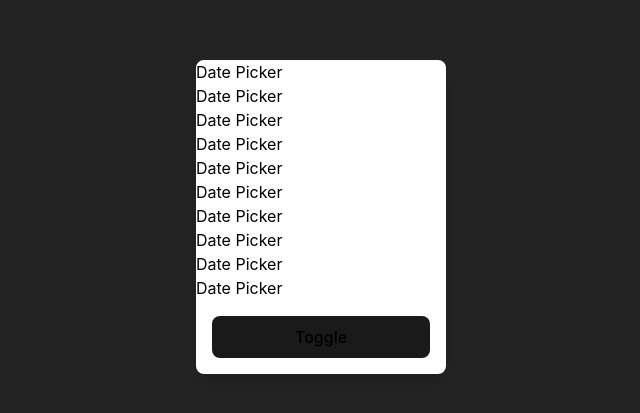
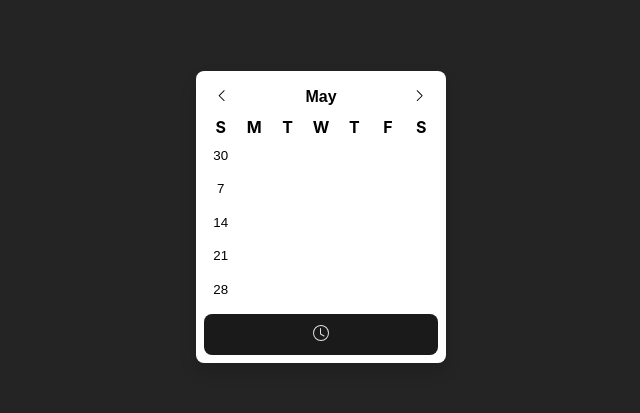
Before and after one commit to robinsonmax/DatePickerTest, a React (Vite) app: page / in a window 1280 px wide. Shown: the part 183-596 px from the top of the page, without its empty margins (319-959 px from the left). Built offline with nearby package versions, Linux system fonts and the light colour scheme.

Commit message:
🧑🏼‍💻 just committing where I'm at

```diff
--- a/package.json
+++ b/package.json
@@ -11,6 +11,7 @@
   },
   "dependencies": {
     "react": "^18.2.0",
+    "react-bootstrap-icons": "^1.10.3",
     "react-dom": "^18.2.0",
     "sass": "^1.62.1"
   },
--- a/src/DatePicker.module.scss
+++ b/src/DatePicker.module.scss
@@ -1,29 +1,91 @@
+$padding: 8px;
+$title-height: 36px;
+$transition-duration: 0.3s;
+
 .container {
   background: white;
-  color: black;
   width: 250px;
+  box-shadow: 0 0.5rem 1rem rgba(0 0 0 / 16%);
   border-radius: 0.5rem;
-  box-shadow: 0 0.5rem 1rem rgba(0 0 0 / 16%);
+  overflow: hidden;
+  user-select: none;
+  cursor: default;
+
+  table {
+    width: 100%;
+    border-collapse: collapse;
+    td,
+    th {
+      padding: 0;
+      width: 14.2857%;
+      text-align: center;
+    }
+    button {
+      background: transparent;
+      padding: 0;
+      border-radius: 4px;
+      cursor: pointer;
+      &:hover {
+        background: #eee;
+      }
+    }
+    td button {
+      aspect-ratio: 1 / 1;
+      width: 100%;
+    }
+  }
 }
 
 .sectionContainer {
   display: grid;
   grid-template-rows: 0fr;
-  transition: grid-template-rows 0.3s;
+  transition: grid-template-rows $transition-duration;
+  @media (prefers-reduced-motion) {
+    transition: none;
+  }
 
   &.expand {
     grid-template-rows: 1fr;
   }
 }
 
-.section {
+.dateSection,
+.timeSection {
   overflow: hidden;
+  & > div {
+    padding: $padding;
+  }
+}
+
+.dateSection > div {
+  padding-bottom: 0;
+}
+.timeSection > div {
+  padding-top: 0;
 }
 
 .switch {
-  padding: 1rem;
+  padding: $padding;
 
   button {
     width: 100%;
   }
 }
+
+.tableTitle {
+  width: 100%;
+  display: flex;
+
+  & > * {
+    height: $title-height;
+  }
+  .icon {
+    aspect-ratio: 1 / 1;
+  }
+  .title {
+    flex-grow: 1;
+    font-weight: bold;
+    font-size: 1em;
+    margin-inline: $padding;
+  }
+}
--- a/src/DatePicker.tsx
+++ b/src/DatePicker.tsx
@@ -1,52 +1,93 @@
 import { useState } from "react";
 import styles from "./DatePicker.module.scss";
+import {
+  Calendar2Event,
+  ChevronLeft,
+  ChevronRight,
+  Clock,
+} from "react-bootstrap-icons";
 
 enum States {
-  Date,
+  Month,
+  Year,
+  Decade,
   Time,
 }
 
 export default function DatePicker() {
-  const [state, setState] = useState<States>(States.Date);
+  const [state, setState] = useState<States>(States.Month);
+
+  const isDateView = state !== States.Time;
 
   return (
     <div className={styles.container}>
       <div
         className={`${styles.sectionContainer} ${
-          state === States.Date ? styles.expand : ""
+          isDateView ? styles.expand : ""
         }`}
       >
-        <div className={styles.section}>
-          Date Picker
-          <br />
-          Date Picker
-          <br />
-          Date Picker
-          <br />
-          Date Picker
-          <br />
-          Date Picker
-          <br />
-          Date Picker
-          <br />
-          Date Picker
-          <br />
-          Date Picker
-          <br />
-          Date Picker
-          <br />
-          Date Picker
+        <div className={styles.dateSection}>
+          <div>
+            <table>
+              <thead>
+                <tr>
+                  <th colSpan={7}>
+                    <Title text="May" />
+                  </th>
+                </tr>
+                <tr>
+                  <th>S</th>
+                  <th>M</th>
+                  <th>T</th>
+                  <th>W</th>
+                  <th>T</th>
+                  <th>F</th>
+                  <th>S</th>
+                </tr>
+              </thead>
+              <tbody>
+                <tr>
+                  <td>
+                    <button>30</button>
+                  </td>
+                </tr>
+                <tr>
+                  <td>
+                    <button>7</button>
+                  </td>
+                </tr>
+                <tr>
+                  <td>
+                    <button>14</button>
+                  </td>
+                </tr>
+                <tr>
+                  <td>
+                    <button>21</button>
+                  </td>
+                </tr>
+                <tr>
+                  <td>
+                    <button>28</button>
+                  </td>
+                </tr>
+              </tbody>
+            </table>
+          </div>
         </div>
       </div>
-      <div className={styles.switch}>
+      <div
+        className={`${styles.switch} ${isDateView ? styles.date : styles.time}`}
+      >
         <button
+          className="btn"
           onClick={() => {
             setState((state) =>
-              state === States.Date ? States.Time : States.Date
+              state === States.Time ? States.Month : States.Time
             );
           }}
         >
-          Toggle
+          {state == States.Time ? <Calendar2Event /> : <Clock />}
         </button>
       </div>
       <div
@@ -54,18 +95,26 @@ export default function DatePicker() {
           state === States.Time ? styles.expand : ""
         }`}
       >
-        <div className={styles.section}>
-          Time Picker
-          <br />
-          Time Picker
-          <br />
-          Time Picker
-          <br />
-          Time Picker
-          <br />
-          Time Picker
+        <div className={styles.timeSection}>
+          <div style={{ textAlign: "center" }}>
+            <p>Time Picker</p>
+          </div>
         </div>
       </div>
     </div>
   );
 }
+
+const Title = ({ text }: { text: string }) => {
+  return (
+    <div className={styles.tableTitle}>
+      <button className={styles.icon}>
+        <ChevronLeft />
+      </button>
+      <button className={styles.title}>{text}</button>
+      <button className={styles.icon}>
+        <ChevronRight />
+      </button>
+    </div>
+  );
+};
--- a/src/index.scss
+++ b/src/index.scss
@@ -4,7 +4,6 @@
   font-weight: 400;
 
   color-scheme: light dark;
-  color: rgba(255, 255, 255, 0.87);
   background-color: #242424;
 
   font-synthesis: none;
@@ -21,9 +20,15 @@ body {
   justify-content: center;
   min-width: 320px;
   min-height: 100vh;
+  color: black;
 }
 
 button {
+  border: none;
+  color: black;
+}
+
+.btn {
   border-radius: 8px;
   border: 1px solid transparent;
   padding: 0.6em 1.2em;
@@ -31,6 +36,7 @@ button {
   font-weight: 500;
   font-family: inherit;
   background-color: #1a1a1a;
+  color: rgba(255, 255, 255, 0.87);
   cursor: pointer;
   transition: border-color 0.25s;
 
```
Also changed, not shown: 1 other file (tests, documents, lock files or other folders).
